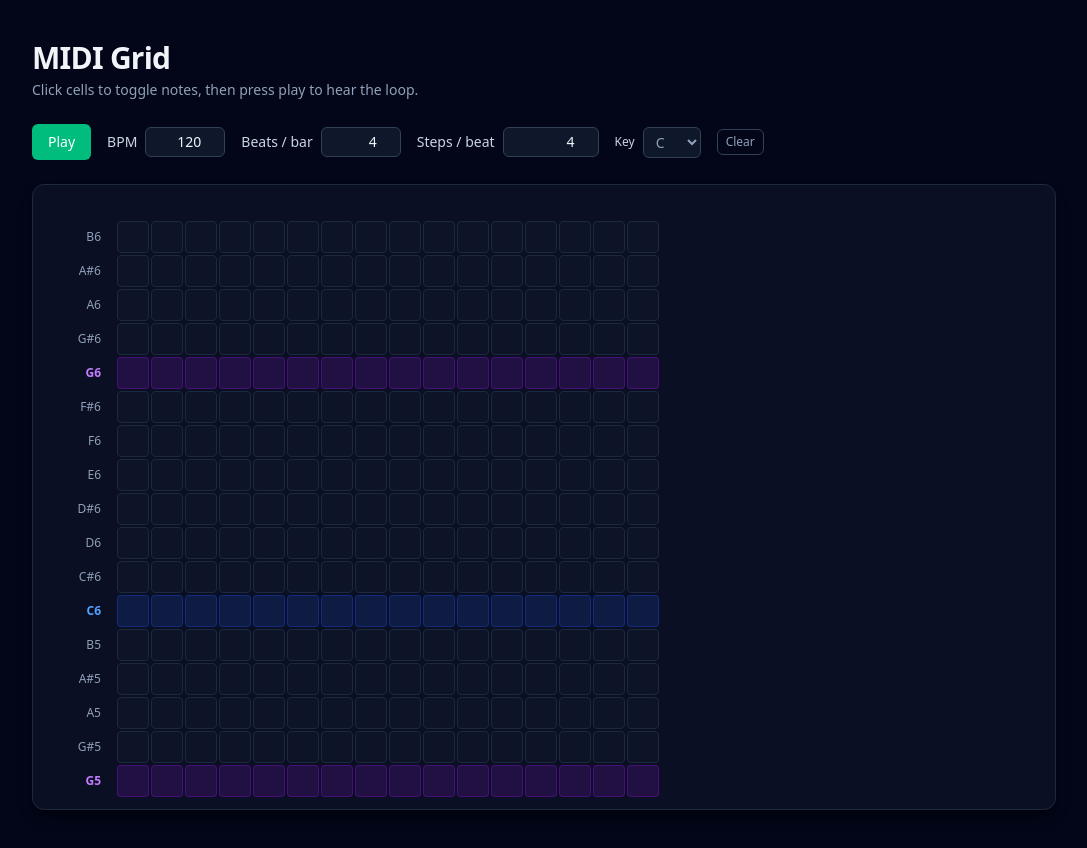
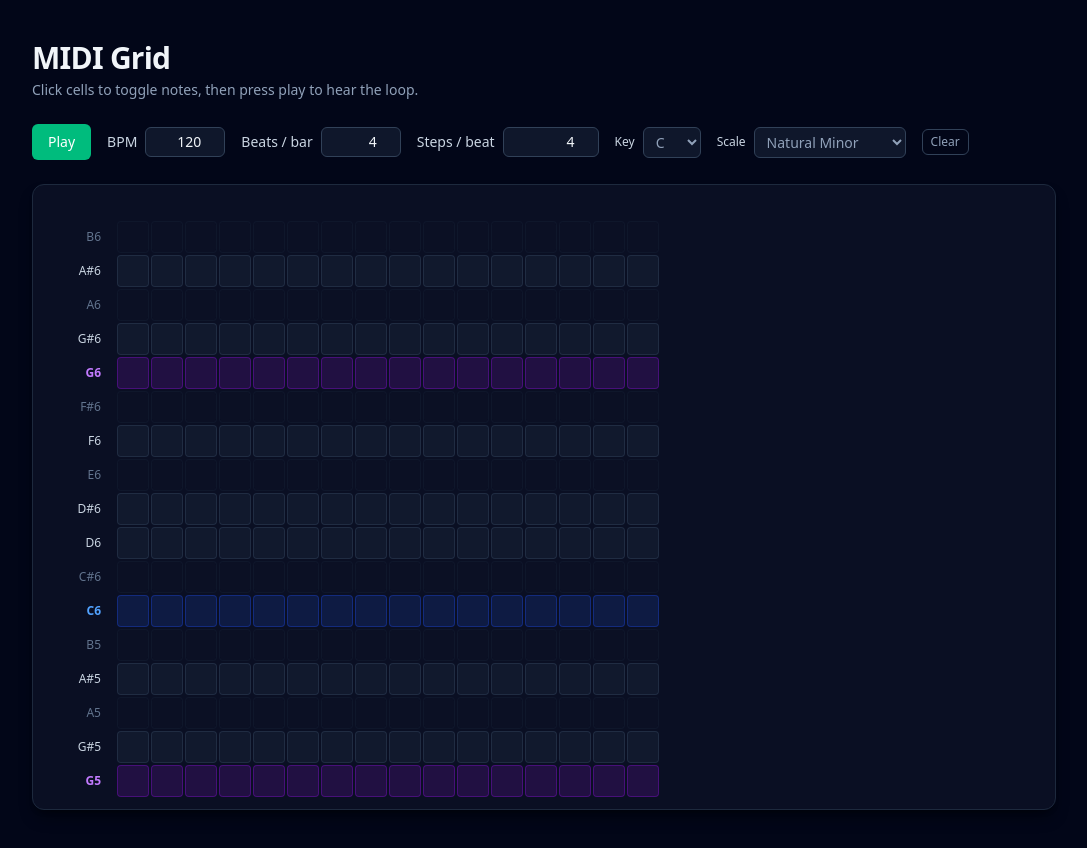
Before and after one commit to dawdmaow/sveltesequencer, a SvelteKit app: page / in a window 1280 px wide. Shown: the whole page, without its empty margins (96-1183 px from the left). Built offline with nearby package versions, Linux system fonts and the light colour scheme.

Commit message:
support scale highlighting

```diff
--- a/src/routes/+page.svelte
+++ b/src/routes/+page.svelte
@@ -29,6 +29,21 @@
 		};
 	}
 
+	type Scale =
+		| 'Major'
+		| 'Natural Minor'
+		| 'Harmonic Minor'
+		| 'Melodic Minor'
+		| 'Dorian'
+		| 'Phrygian'
+		| 'Lydian'
+		| 'Mixolydian'
+		| 'Locrian'
+		| 'Pentatonic Major'
+		| 'Pentatonic Minor'
+		| 'Blues'
+		| 'Chromatic';
+
 	let notes: Notes = notesEmpty();
 	let isPlaying = false;
 	let currentStep = 0;
@@ -36,12 +51,29 @@
 	let beatsPerMeasure = 4;
 	let stepsPerBeat = 4;
 	let key = 'C';
+	let scale: Scale = 'Natural Minor';
 
 	let timeoutId: number | null = null; // browser internal for the step scheduler
 	let _audioCtxCache: AudioContext | null = null; // browser internal
 
 	const keys = ['C', 'C#', 'D', 'D#', 'E', 'F', 'F#', 'G', 'G#', 'A', 'A#', 'B'];
 	const chromatic = ['C', 'C#', 'D', 'D#', 'E', 'F', 'F#', 'G', 'G#', 'A', 'A#', 'B'];
+
+	const scales: Record<Scale, number[]> = {
+		Major: [0, 2, 4, 5, 7, 9, 11],
+		'Natural Minor': [0, 2, 3, 5, 7, 8, 10],
+		'Harmonic Minor': [0, 2, 3, 5, 7, 8, 11],
+		'Melodic Minor': [0, 2, 3, 5, 7, 9, 11],
+		Dorian: [0, 2, 3, 5, 7, 9, 10],
+		Phrygian: [0, 1, 3, 5, 7, 8, 10],
+		Lydian: [0, 2, 4, 6, 7, 9, 11],
+		Mixolydian: [0, 2, 4, 5, 7, 9, 10],
+		Locrian: [0, 1, 3, 5, 6, 8, 10],
+		'Pentatonic Major': [0, 2, 4, 7, 9],
+		'Pentatonic Minor': [0, 3, 5, 7, 10],
+		Blues: [0, 3, 5, 6, 7, 10],
+		Chromatic: [0, 1, 2, 3, 4, 5, 6, 7, 8, 9, 10, 11]
+	};
 
 	function getChromaticIndex(noteName: string): number {
 		return chromatic.indexOf(noteName);
@@ -58,6 +90,60 @@
 		const rootIndex = getChromaticIndex(key);
 		const fifthIndex = (rootIndex + 7) % 12;
 		return noteInOctave === fifthIndex;
+	}
+
+	function isInScale(pitchIndex: number): boolean {
+		const noteInOctave = (NUM_PITCHES - 1 - pitchIndex) % 12;
+		const rootIndex = getChromaticIndex(key);
+		const scaleIntervals = scales[scale];
+		const relativeInterval = (noteInOctave - rootIndex + 12) % 12;
+		return scaleIntervals.includes(relativeInterval);
+	}
+
+	function isFifthInScale(pitchIndex: number): boolean {
+		return isFifthNote(pitchIndex) && isInScale(pitchIndex);
+	}
+
+	function getCellClasses(pitchIndex: number, isActive: boolean): string {
+		if (isRootNote(pitchIndex)) {
+			return isActive
+				? 'border-blue-400 bg-blue-500/70 shadow-lg shadow-blue-500/50'
+				: 'border-blue-800/50 bg-blue-900/30 hover:border-blue-700 hover:bg-blue-900/50';
+		}
+		if (isFifthInScale(pitchIndex)) {
+			return isActive
+				? 'border-purple-400 bg-purple-500/70 shadow-lg shadow-purple-500/50'
+				: 'border-purple-800/50 bg-purple-900/30 hover:border-purple-700 hover:bg-purple-900/50';
+		}
+		if (isFifthNote(pitchIndex)) {
+			return isActive
+				? 'border-purple-700/50 bg-purple-800/40 shadow-lg shadow-purple-900/30'
+				: 'border-purple-900/30 bg-purple-950/20 hover:border-purple-800/40 hover:bg-purple-950/30';
+		}
+		if (isInScale(pitchIndex)) {
+			return isActive
+				? 'border-emerald-400 bg-emerald-500/70 shadow-lg shadow-emerald-500/50'
+				: 'border-slate-700/50 bg-slate-800/40 hover:border-slate-600 hover:bg-slate-800/60';
+		}
+		return isActive
+			? 'border-amber-400 bg-amber-500/50 shadow-lg shadow-amber-500/30'
+			: 'border-slate-800/30 bg-slate-900/20 hover:border-slate-700/50 hover:bg-slate-800/30';
+	}
+
+	function getNoteLabelClasses(pitchIndex: number): string {
+		if (isRootNote(pitchIndex)) {
+			return 'font-semibold text-blue-400';
+		}
+		if (isFifthInScale(pitchIndex)) {
+			return 'font-semibold text-purple-400';
+		}
+		if (isFifthNote(pitchIndex)) {
+			return 'text-purple-600';
+		}
+		if (isInScale(pitchIndex)) {
+			return 'text-slate-300';
+		}
+		return 'text-slate-500';
 	}
 
 	function getNoteName(pitchIndex: number): string {
@@ -290,6 +376,20 @@
 			</div>
 
 			<div class="flex items-center gap-2 text-xs text-slate-400">
+				<label for="scale" class="text-slate-300">Scale</label>
+				<select
+					id="scale"
+					bind:value={scale}
+					class="rounded-md border border-slate-700 bg-slate-900 px-2 py-1 text-sm
+						focus-visible:ring-2 focus-visible:ring-emerald-500/70 focus-visible:outline-none"
+				>
+					{#each Object.keys(scales) as s (s)}
+						<option value={s}>{s}</option>
+					{/each}
+				</select>
+			</div>
+
+			<div class="flex items-center gap-2 text-xs text-slate-400">
 				<button
 					type="button"
 					on:click={clearPattern}
@@ -307,12 +407,9 @@
 				{#each [...Array(NUM_PITCHES).keys()] as pitchIndex (pitchIndex)}
 					<div class="flex gap-2">
 						<div
-							class="flex w-16 flex-shrink-0 items-center justify-end pr-2 text-xs
-								{isRootNote(pitchIndex)
-								? 'font-semibold text-blue-400'
-								: isFifthNote(pitchIndex)
-									? 'font-semibold text-purple-400'
-									: 'text-slate-400'}"
+							class="flex w-16 flex-shrink-0 items-center justify-end pr-2 text-xs {getNoteLabelClasses(
+								pitchIndex
+							)}"
 						>
 							<span>{getNoteName(pitchIndex)}</span>
 						</div>
@@ -322,19 +419,7 @@
 									type="button"
 									on:click={() => toggleCell(stepIndex, pitchIndex)}
 									class={`h-8 w-8 flex-shrink-0 rounded-sm border text-xs transition
-										${
-											column.pitches[pitchIndex]
-												? isRootNote(pitchIndex)
-													? 'border-blue-400 bg-blue-500/70 shadow-lg shadow-blue-500/50'
-													: isFifthNote(pitchIndex)
-														? 'border-purple-400 bg-purple-500/70 shadow-lg shadow-purple-500/50'
-														: 'border-emerald-400 bg-emerald-500/70 shadow-lg shadow-emerald-500/50'
-												: isRootNote(pitchIndex)
-													? 'border-blue-800/50 bg-blue-900/30 hover:border-blue-700 hover:bg-blue-900/50'
-													: isFifthNote(pitchIndex)
-														? 'border-purple-800/50 bg-purple-900/30 hover:border-purple-700 hover:bg-purple-900/50'
-														: 'border-slate-800 bg-slate-900/70 hover:border-slate-600 hover:bg-slate-800'
-										}
+										${getCellClasses(pitchIndex, column.pitches[pitchIndex])}
 										${
 											isPlaying && currentStep === stepIndex
 												? 'ring-2 ring-emerald-400/80 ring-offset-2 ring-offset-slate-900'
```
